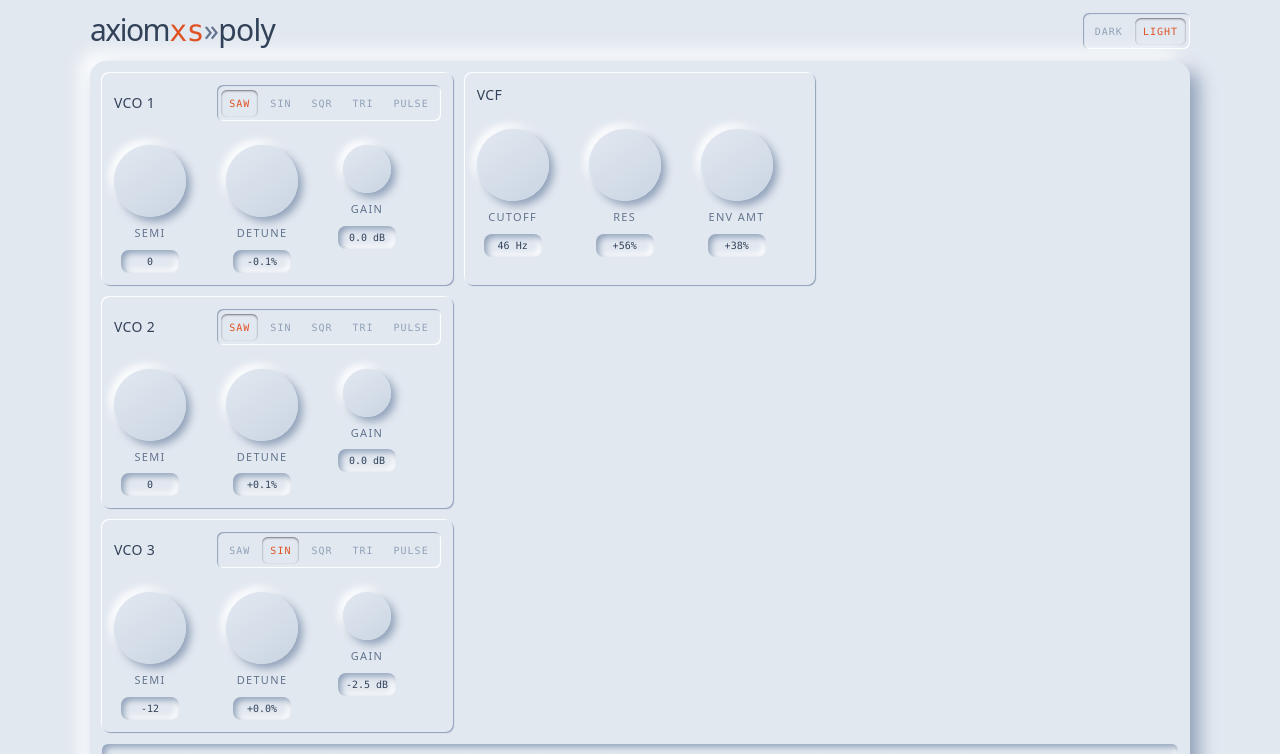
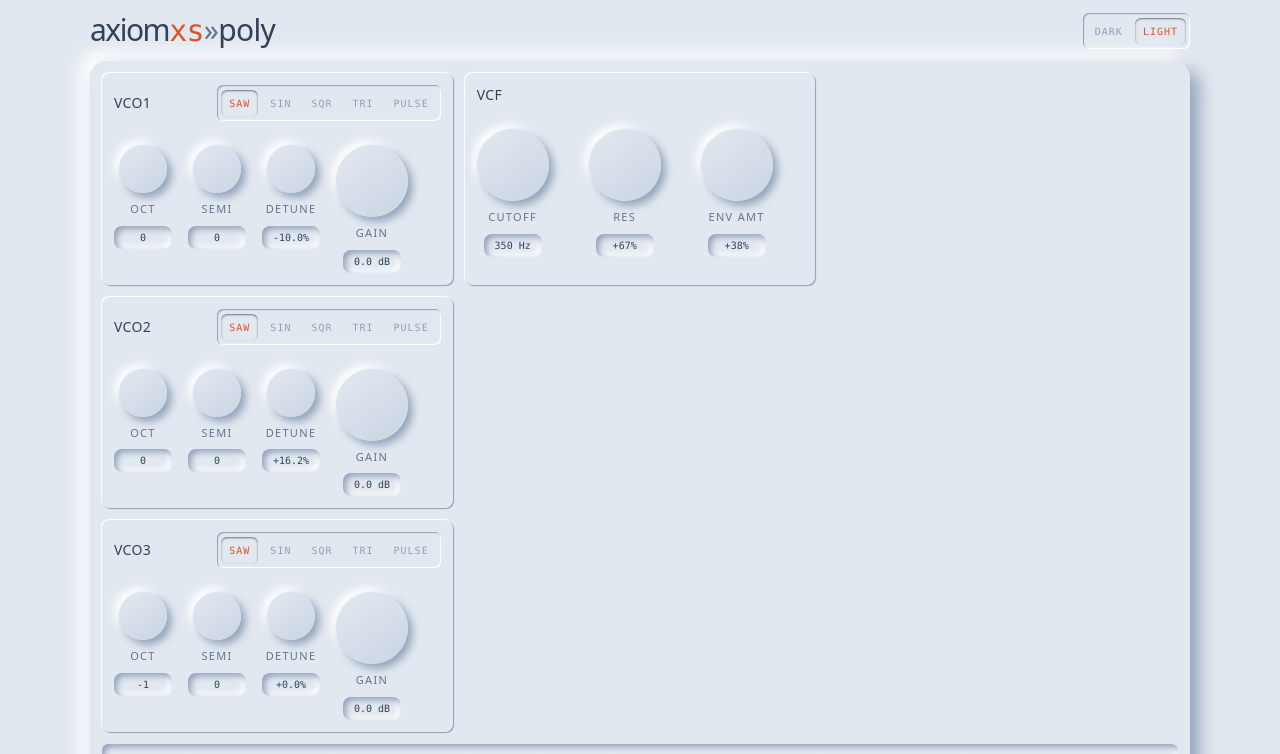
Before and after one commit to svandriel/axiom-synth, a Vue app: page / in a window 1280 px wide. Shown: the top 754 px of the page. Built offline with nearby package versions, Linux system fonts and the light colour scheme.

Commit message:
feat: update oscillator configuration and enhance UI components in OscillatorPanel

```diff
--- a/src/components/OscillatorPanel.vue
+++ b/src/components/OscillatorPanel.vue
@@ -2,17 +2,29 @@
   <div class="section">
     <div class="flex flex-row items-center justify-between">
       <div class="text-sm tracking-wide uppercase">
-        {{ modelValue.label ?? 'osc' }}
+        {{ label ?? 'osc' }}
       </div>
       <Toggle :values="waveForms" v-model="modelValue.waveform" />
     </div>
-    <div class="mt-3 flex flex-row gap-10">
+    <div class="mt-3 flex flex-row gap-4">
+      <Knob
+        label="Oct"
+        v-model="modelValue.octave"
+        class="mt-3"
+        size="md"
+        :from="-4"
+        :to="4"
+        :default="0"
+        :tick-size="1"
+        :format="semiDisplay"
+      />
       <Knob
         label="Semi"
-        v-model="modelValue.pitch"
+        v-model="modelValue.semi"
         class="mt-3"
-        :from="-36"
-        :to="36"
+        size="md"
+        :from="-11"
+        :to="11"
         :default="0"
         :tick-size="1"
         :format="semiDisplay"
@@ -21,6 +33,7 @@
         label="Detune"
         v-model="modelValue.detune"
         class="mt-3"
+        size="md"
         :from="-100"
         :to="100"
         :default="0"
@@ -30,7 +43,6 @@
         label="Gain"
         v-model="modelValue.gain"
         class="mt-3"
-        size="md"
         :from="0"
         :to="2"
         :default="1"
@@ -48,6 +60,10 @@ import { semiDisplay } from '../utils/semi-display.ts';
 import Knob from './Knob.vue';
 import Toggle from './Toggle.vue';
 
+defineProps<{
+  label?: string;
+}>();
+
 defineModel<OscillatorConfig>({
   required: true,
 });
--- a/src/components/Synth.vue
+++ b/src/components/Synth.vue
@@ -5,14 +5,17 @@
     <div class="grid grid-cols-12 grid-rows-3 gap-3">
       <OscillatorPanel
         class="col-span-12 row-start-1 sm:col-span-6 lg:col-span-4"
+        label="vco1"
         v-model="osc1"
       />
       <OscillatorPanel
         class="col-span-12 row-start-2 sm:col-span-6 lg:col-span-4"
+        label="vco2"
         v-model="osc2"
       />
       <OscillatorPanel
         class="col-span-12 row-start-3 sm:col-span-6 lg:col-span-4"
+        label="vco3"
         v-model="osc3"
       />
       <FilterPanel
@@ -29,10 +32,9 @@
 <script setup lang="ts">
 import { onUnmounted, reactive, ref, watch } from 'vue';
 import { useAudioEngine } from '../composables/use-audio-context.ts';
-import type { OscillatorConfig } from '../types/oscillator-config.ts';
+import FilterPanel from './FilterPanel.vue';
 import Keyboard from './Keyboard.vue';
 import OscillatorPanel from './OscillatorPanel.vue';
-import FilterPanel from './FilterPanel.vue';
 
 const engine = useAudioEngine();
 const filterQ = Math.log2(2 * engine.value.filterConfig.q) / Math.log2(40);
@@ -40,27 +42,9 @@ const cutoff = ref(engine.value.filterConfig.frequency);
 const resonance = ref(filterQ);
 const envAmount = ref(engine.value.filterConfig.envAmount / 9600);
 
-let osc1 = reactive<OscillatorConfig>({
-  label: 'VCO 1',
-  detune: -0.1,
-  pitch: 0,
-  gain: 1,
-  waveform: 'saw',
-});
-let osc2 = reactive<OscillatorConfig>({
-  label: 'VCO 2',
-  detune: 0.1,
-  pitch: 0,
-  gain: 1,
-  waveform: 'saw',
-});
-let osc3 = reactive<OscillatorConfig>({
-  label: 'VCO 3',
-  detune: 0,
-  pitch: -12,
-  gain: 0.75,
-  waveform: 'sine',
-});
+let osc1 = reactive(engine.value.oscillatorConfigs[0]);
+let osc2 = reactive(engine.value.oscillatorConfigs[1]);
+let osc3 = reactive(engine.value.oscillatorConfigs[2]);
 
 watch(cutoff, newCutoff => {
   engine.value.filterCutOff = newCutoff;
@@ -75,6 +59,16 @@ watch(envAmount, newEnvAmount => {
   engine.value.filterEnvAmount = newEnvAmount * 9600;
 });
 
+watch(osc1, newOsc1 => {
+  engine.value.setOscillatorConfiguration(0, newOsc1);
+});
+watch(osc2, newOsc2 => {
+  engine.value.setOscillatorConfiguration(1, newOsc2);
+});
+watch(osc3, newOsc3 => {
+  engine.value.setOscillatorConfiguration(2, newOsc3);
+});
+
 onUnmounted(() => {
   engine.value.destroy();
 });
--- a/src/engine/axiom-voice.ts
+++ b/src/engine/axiom-voice.ts
@@ -11,11 +11,16 @@ export class AxiomVoice extends Voice {
   private oscillators: OscillatorNode[] = [];
 
   private readonly ampEnvelope: Envelope;
+  private readonly gainNodes: GainNode[];
   private readonly filterCutoff: ConstantSourceNode;
   private readonly filterResonance: ConstantSourceNode;
   private readonly filterEnvelope: Envelope;
   private readonly filter: BiquadFilterNode;
   private readonly filterEnvAmount: ConstantSourceNode;
+  private readonly oscillatorOctaveSources: ConstantSourceNode[];
+  private readonly oscillatorSemiSources: ConstantSourceNode[];
+  private readonly oscillatorDetuneSources: ConstantSourceNode[];
+  private readonly oscillatorGainSources: ConstantSourceNode[];
 
   constructor(
     ctxt: AudioContext,
@@ -25,6 +30,10 @@ export class AxiomVoice extends Voice {
     filterCutoff: ConstantSourceNode,
     filterResonance: ConstantSourceNode,
     filterEnvAmount: ConstantSourceNode,
+    oscillatorOctaveSources: ConstantSourceNode[],
+    oscillatorSemiSources: ConstantSourceNode[],
+    oscillatorDetuneSources: ConstantSourceNode[],
+    oscillatorGainSources: ConstantSourceNode[],
   ) {
     super(ctxt, audioSink);
     this.ampEnvelopeConfig = ampEnvelopeConfig;
@@ -32,6 +41,10 @@ export class AxiomVoice extends Voice {
     this.filterCutoff = filterCutoff;
     this.filterResonance = filterResonance;
     this.filterEnvAmount = filterEnvAmount;
+    this.oscillatorOctaveSources = oscillatorOctaveSources;
+    this.oscillatorSemiSources = oscillatorSemiSources;
+    this.oscillatorDetuneSources = oscillatorDetuneSources;
+    this.oscillatorGainSources = oscillatorGainSources;
 
     this.ampEnvelope = new Envelope(ctxt);
     this.filterEnvelope = new Envelope(ctxt);
@@ -48,7 +61,15 @@ export class AxiomVoice extends Voice {
     this.filterEnvAmount.connect(this.filterEnvelope.node);
     this.filterEnvelope.node.connect(this.filter.detune);
 
-    // Oscillators -> Filter -> Amp Envelope -> Audio Sink
+    this.gainNodes = this.oscillatorGainSources.map(source => {
+      const gain = ctxt.createGain();
+      gain.gain.value = 0;
+      source.connect(gain.gain);
+      gain.connect(this.filter);
+      return gain;
+    });
+
+    // [[ Oscillators -> Gain ]] -> Filter -> Amp Envelope -> Gain -> Audio Sink
     this.filter.connect(this.ampEnvelope.node);
     this.ampEnvelope.node.connect(audioSink);
   }
@@ -85,21 +106,29 @@ export class AxiomVoice extends Voice {
 
     const osc1 = this.ctxt.createOscillator();
     osc1.type = 'sawtooth';
-    osc1.detune.value = -12;
+    this.oscillatorOctaveSources[0].connect(osc1.detune);
+    this.oscillatorSemiSources[0].connect(osc1.detune);
+    this.oscillatorDetuneSources[0].connect(osc1.detune);
 
     const osc2 = this.ctxt.createOscillator();
     osc2.type = 'sawtooth';
-    osc2.detune.value = 0;
+    this.oscillatorOctaveSources[1].connect(osc2.detune);
+    this.oscillatorSemiSources[1].connect(osc2.detune);
+    this.oscillatorDetuneSources[1].connect(osc2.detune);
 
     const osc3 = this.ctxt.createOscillator();
     osc3.type = 'sawtooth';
-    osc3.detune.value = 11;
+    this.oscillatorOctaveSources[2].connect(osc3.detune);
+    this.oscillatorSemiSources[2].connect(osc3.detune);
+    this.oscillatorDetuneSources[2].connect(osc3.detune);
 
     this.oscillators.push(osc1);
     this.oscillators.push(osc2);
     this.oscillators.push(osc3);
 
-    this.oscillators.forEach(osc => osc.connect(this.filter));
+    this.oscillators.forEach((osc, index) =>
+      osc.connect(this.gainNodes[index]),
+    );
     this.oscillators.forEach(osc => osc.start(now));
 
     const frequency = freqOf(noteNumber);
@@ -127,6 +156,7 @@ export class AxiomVoice extends Voice {
     this.ampEnvelope.disconnect();
     this.filterEnvelope.disconnect;
     this.filter.disconnect();
+    this.gainNodes.forEach(node => node.disconnect());
     super.destroy();
   }
 }
--- a/src/engine/engine.ts
+++ b/src/engine/engine.ts
@@ -1,4 +1,4 @@
-import type { EnvelopeConfig, FilterConfig } from '../types';
+import type { EnvelopeConfig, FilterConfig, OscillatorConfig } from '../types';
 import { AxiomVoice } from './axiom-voice';
 import { Voice } from './voice';
 
@@ -18,24 +18,52 @@ export class AudioEngine {
   private readonly filterCutOffSource: ConstantSourceNode;
   private readonly filterQSource: ConstantSourceNode;
   private readonly filterEnvAmountSource: ConstantSourceNode;
+  private readonly oscillatorOctaveSources: ConstantSourceNode[];
+  private readonly oscillatorSemiSources: ConstantSourceNode[];
+  private readonly oscillatorDetuneSources: ConstantSourceNode[];
+  private readonly oscillatorGainSources: ConstantSourceNode[];
 
-  public ampEnvelope: EnvelopeConfig = {
+  public readonly oscillatorConfigs: OscillatorConfig[] = [
+    {
+      octave: 0,
+      semi: 0,
+      detune: -10,
+      waveform: 'saw',
+      gain: 1,
+    },
+    {
+      octave: 0,
+      semi: 0,
+      detune: 16.2,
+      waveform: 'saw',
+      gain: 1,
+    },
+    {
+      octave: -1,
+      semi: 0,
+      detune: 0,
+      waveform: 'saw',
+      gain: 1,
+    },
+  ];
+
+  public readonly ampEnvelope: EnvelopeConfig = {
     attackSeconds: 0.02,
     attackCurve: 'analog',
     decaySeconds: 0.3,
     decayCurve: 'analog',
     sustainLevel: 0.6,
-    releaseSeconds: 0.12,
+    releaseSeconds: 0.62,
     releaseCurve: 'analog',
   };
 
-  public filterConfig: FilterConfig = {
-    frequency: 46,
-    q: 4,
+  public readonly filterConfig: FilterConfig = {
+    frequency: 350,
+    q: 6,
     envAmount: 3600, // cents, -9600 to 9600
   };
 
-  public filterEnvelope: EnvelopeConfig = {
+  public readonly filterEnvelope: EnvelopeConfig = {
     attackSeconds: 0.01,
     attackCurve: 'linear',
     decaySeconds: 0.2,
@@ -66,17 +94,26 @@ export class AudioEngine {
     this.comp.connect(this.analyser);
     this.analyser.connect(ctxt.destination);
 
-    this.filterCutOffSource = ctxt.createConstantSource();
-    this.filterCutOffSource.offset.value = this.filterConfig.frequency;
-    this.filterCutOffSource.start();
+    this.filterCutOffSource = this.createConstantSource(
+      this.filterConfig.frequency,
+    );
+    this.filterQSource = this.createConstantSource(this.filterConfig.q);
+    this.filterEnvAmountSource = this.createConstantSource(
+      this.filterConfig.envAmount,
+    );
 
-    this.filterQSource = ctxt.createConstantSource();
-    this.filterQSource.offset.value = this.filterConfig.q;
-    this.filterQSource.start();
-
-    this.filterEnvAmountSource = ctxt.createConstantSource();
-    this.filterEnvAmountSource.offset.value = this.filterConfig.envAmount;
-    this.filterEnvAmountSource.start();
+    this.oscillatorOctaveSources = this.createConstantSources(
+      ...this.oscillatorConfigs.map(c => c.octave * 1200),
+    );
+    this.oscillatorSemiSources = this.createConstantSources(
+      ...this.oscillatorConfigs.map(c => c.semi * 100),
+    );
+    this.oscillatorDetuneSources = this.createConstantSources(
+      ...this.oscillatorConfigs.map(c => c.detune),
+    );
+    this.oscillatorGainSources = this.createConstantSources(
+      ...this.oscillatorConfigs.map(c => c.gain),
+    );
 
     this.voicePool = Array.from(
       { length: MAX_VOICES },
@@ -89,6 +126,10 @@ export class AudioEngine {
           this.filterCutOffSource,
           this.filterQSource,
           this.filterEnvAmountSource,
+          this.oscillatorOctaveSources,
+          this.oscillatorSemiSources,
+          this.oscillatorDetuneSources,
+          this.oscillatorGainSources,
         ),
     );
   }
@@ -128,6 +169,35 @@ export class AudioEngine {
     );
     console.log(`Setting filterEnvAmount to ${value}`);
     this.filterConfig.envAmount = value;
+  }
+
+  setOscillatorConfiguration(index: number, config: OscillatorConfig) {
+    const currentConfig = this.oscillatorConfigs[index];
+    if (currentConfig.octave !== config.octave) {
+      this.oscillatorOctaveSources[index].offset.linearRampToValueAtTime(
+        config.octave * 1200,
+        this.ctxt.currentTime + 0.01,
+      );
+    }
+    if (currentConfig.semi !== config.semi) {
+      this.oscillatorSemiSources[index].offset.linearRampToValueAtTime(
+        config.semi * 100,
+        this.ctxt.currentTime + 0.01,
+      );
+    }
+    if (currentConfig.detune !== config.detune) {
+      this.oscillatorDetuneSources[index].offset.linearRampToValueAtTime(
+        config.detune,
+        this.ctxt.currentTime + 0.01,
+      );
+    }
+    if (currentConfig.gain !== config.gain) {
+      this.oscillatorGainSources[index].offset.linearRampToValueAtTime(
+        config.gain,
+        this.ctxt.currentTime + 0.01,
+      );
+    }
+    this.oscillatorConfigs[index] = { ...config };
   }
 
   ensureStarted() {
@@ -226,7 +296,30 @@ export class AudioEngine {
     this.filterQSource.stop();
     this.filterEnvAmountSource.disconnect();
     this.filterEnvAmountSource.stop();
+    this.oscillatorOctaveSources.forEach(source => {
+      source.disconnect();
+      source.stop();
+    });
+    this.oscillatorSemiSources.forEach(source => {
+      source.disconnect();
+      source.stop();
+    });
+    this.oscillatorDetuneSources.forEach(source => {
+      source.disconnect();
+      source.stop();
+    });
     this.dry.disconnect();
     this.ctxt.close();
   }
+
+  private createConstantSources(...offsets: number[]) {
+    return offsets.map(offset => this.createConstantSource(offset));
+  }
+
+  private createConstantSource(offset: number = 0) {
+    const source = this.ctxt.createConstantSource();
+    source.offset.value = offset;
+    source.start();
+    return source;
+  }
 }
--- a/src/types/oscillator-config.ts
+++ b/src/types/oscillator-config.ts
@@ -1,7 +1,7 @@
 export interface OscillatorConfig {
-  label?: string;
   waveform: WaveFormType;
-  pitch: number;
+  octave: number;
+  semi: number;
   detune: number;
   gain: number;
 }
```
